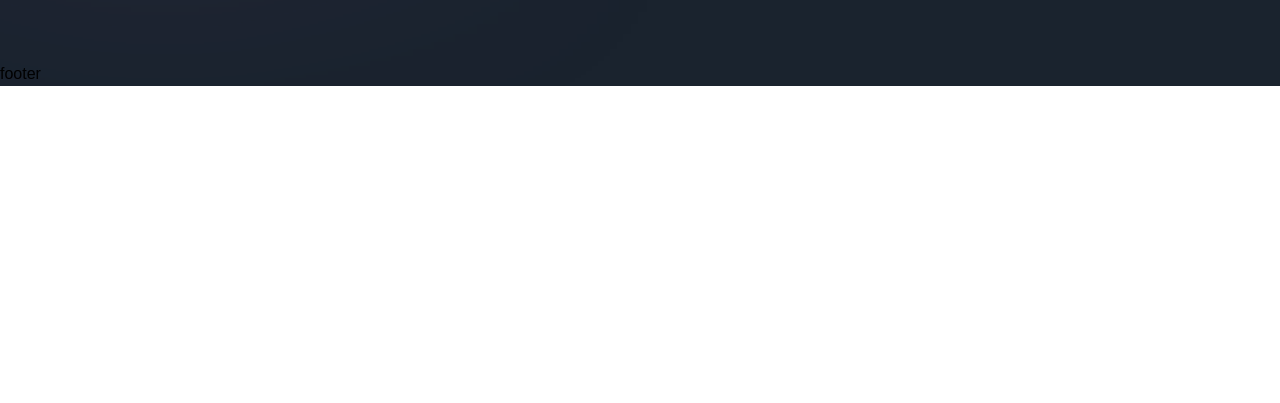
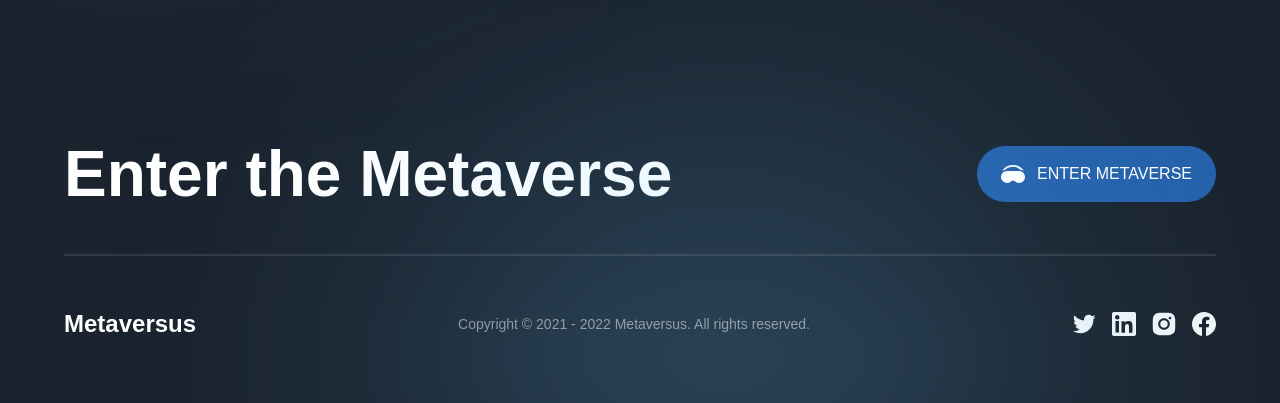
Before and after one commit to bbkx226/BranCoin, a Next.js app: page / in a window 1280 px wide. Shown: the part 7029-7432 px from the top of the page. Before the commit the page ends 7115 px from the top, so only its background shows below. Built offline with nearby package versions, Linux system fonts and the light colour scheme; a web font is replaced by a local one.

Commit message:
Done Footer page

```diff
--- a/components/Footer.jsx
+++ b/components/Footer.jsx
@@ -1,9 +1,58 @@
 'use client';
 
+import { motion } from 'framer-motion';
+import { socials } from '../constants'
+import styles from '../styles';
+import { footerVariants } from '../utils/motion';
+
 const Footer = () => (
-  <footer>
-    footer
-  </footer>
+  <motion.footer
+    variants={footerVariants}
+    initial="hidden"
+    whileInView="show"
+    className={`${styles.paddings} py-8 relative`}
+  >
+    <div className='footer-gradient'/>
+
+    <div className={`${styles.innerWidth} mx-auto flex flex-col gap-8`}>
+      <div className='flex items-center justify-between flex-wrap gap-5'>
+        <h4 className='font-bold md:text-[64px] text-[44px] text-white'>
+          Enter the Metaverse
+        </h4>
+        <button type="button" className='flex items-center h-fit py-4 px-6 bg-[#2561ab] rounded-[32px] gap-[12px]'>
+          <img
+            src='/headset.svg'
+            alt='headset'
+            className='w-[24px] h-[24px] object-contain'
+          />
+          <span className='font-normal text-[16px] text-white'>
+            ENTER METAVERSE
+          </span>
+        </button>
+      </div>
+      <div className='flex flex-col'>
+        <div className='mb-[50px] h-[2px] bg-white opacity-10' />
+        <div className='flex items-center justify-between flex-wrap gap-4'>
+          <h4 className='font-extrabold text-[24px] text-white'>
+            Metaversus
+          </h4>
+          <p className='font-normal text-[14px] text-white opacity-50'>
+            Copyright © 2021 - 2022 Metaversus. All rights reserved.
+          </p>
+          <div className='flex gap-4'>
+            {socials.map((social, index) => (
+              <img
+                key={social.name}
+                src={social.url}
+                alt={social.name}
+                className='w-[24px] h-[24px] object-contain cursor-pointer'
+              />
+            ))}
+          </div>
+        </div>
+      </div>
+    </div>
+  </motion.footer>
 );
 
 export default Footer;
```
